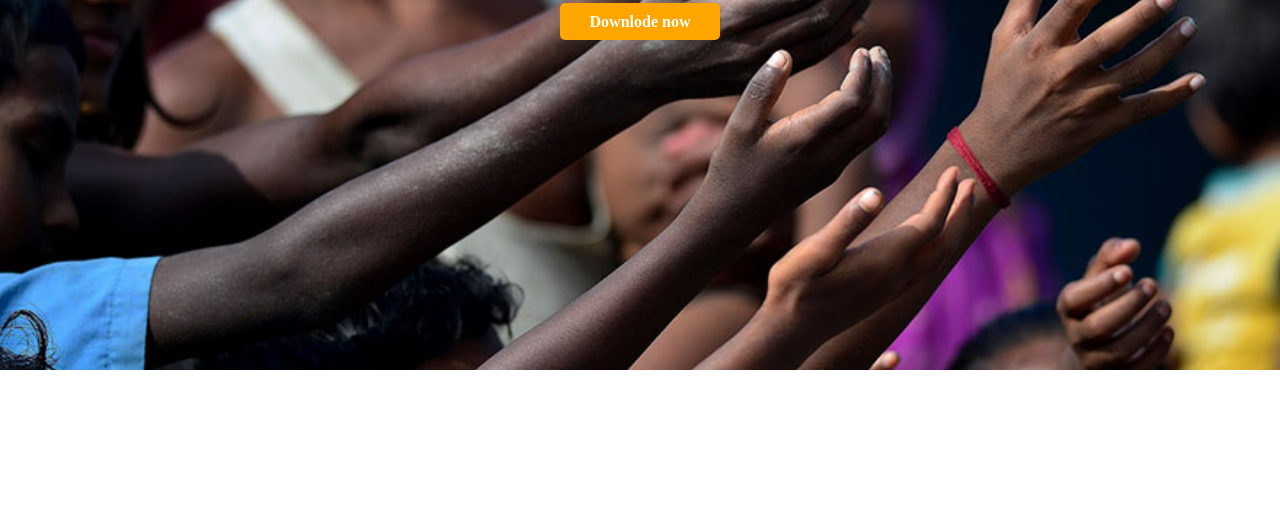
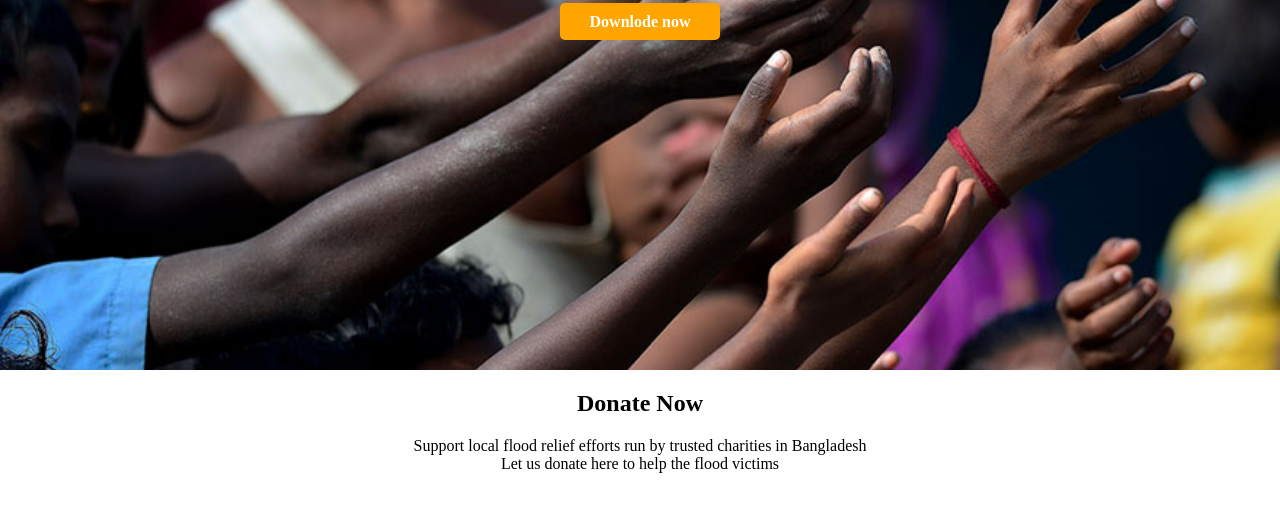
Before and after one commit to Mozaffar588/assignment--1, a plain HTML site: page index.html in a window 1280 px wide. Shown: the part 197-708 px from the top of the page. Drawn offline with Linux system fonts and the light colour scheme.

Commit message:
donate now sec

```diff
--- a/index.html
+++ b/index.html
@@ -17,6 +17,12 @@
             <a target="_blank" class="link-batton" href="downlode-now">Downlode now</a>
         </div>
     </section>
+    <section class="donet">
+        <div class="donate-now-section">
+            <h1>Donate Now</h1>
+        <p id="text-align">Support local flood relief efforts run by trusted charities in Bangladesh<br>Let us donate here to help the flood victims</p>
+        </div>
+    </section>
 
 </body>
 </html>
--- a/style.css
+++ b/style.css
@@ -24,3 +24,8 @@ body{
 
 
 }
+.donate-now-section{
+    margin: auto;
+    text-align: center;
+
+}
```
